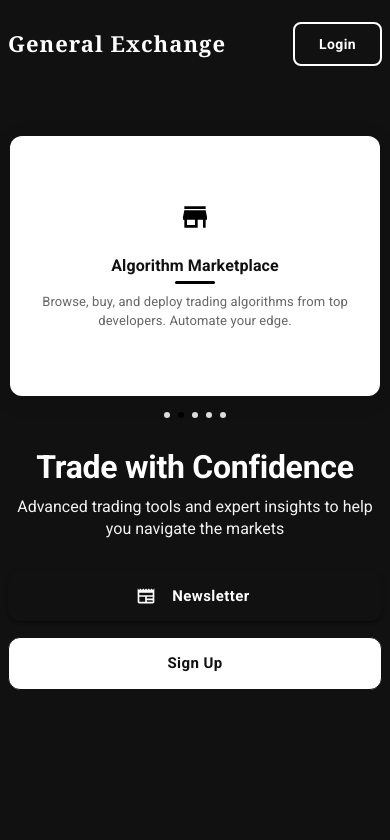
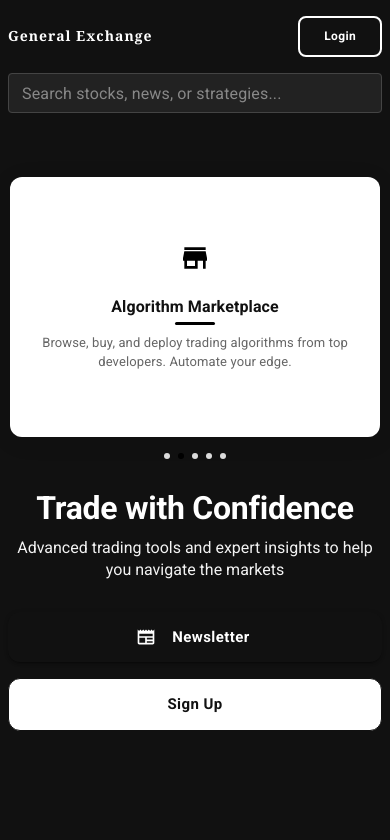
Before and after one commit to oldwestsolutions/jpmorgan, a React (Create React App) app: page / in a window 390 px wide. Shown: the top 840 px of the page. Built offline with nearby package versions, Linux system fonts and the light colour scheme.

Commit message:
Update HomePage layout: Improved mobile responsiveness with login button above search bar

```diff
--- a/src/pages/HomePage.tsx
+++ b/src/pages/HomePage.tsx
@@ -146,31 +146,68 @@ const HomePage: React.FC = () => {
     <Box sx={{ flexGrow: 1 }}>
       {/* Header with Login button, no hamburger */}
       <AppBar position="static" color="transparent" elevation={0} sx={{ bgcolor: 'transparent', boxShadow: 'none', py: 2 }}>
-        <Toolbar sx={{ display: 'flex', justifyContent: 'space-between', alignItems: 'center', px: { xs: 1, md: 3 } }}>
+        <Toolbar sx={{
+          display: 'flex',
+          flexDirection: { xs: 'column', md: 'row' },
+          justifyContent: 'space-between',
+          alignItems: 'center',
+          px: { xs: 1, md: 3 },
+          gap: 1
+        }}>
+          <Box sx={{
+            display: 'flex',
+            width: '100%',
+            justifyContent: 'space-between',
+            alignItems: 'center',
+            mb: { xs: 1, md: 0 }
+          }}>
             <Typography
               variant="h6"
               sx={{
                 fontWeight: 800,
                 color: 'white',
                 letterSpacing: 1,
-              fontSize: { xs: 22, md: 28 },
+                fontSize: { xs: 14, sm: 18, md: 24 },
                 fontFamily: 'Georgia, serif',
+                flexShrink: 0
               }}
             >
               General Exchange
             </Typography>
 
+            <Button
+              variant="outlined"
+              color="primary"
+              sx={{
+                borderColor: '#fff',
+                color: '#fff',
+                fontWeight: 700,
+                borderRadius: 2,
+                px: 3,
+                py: 1,
+                fontSize: { xs: 12, md: 16 },
+                borderWidth: 2,
+                borderStyle: 'solid',
+                flexShrink: 0
+              }}
+              href="/login"
+            >
+              Login
+            </Button>
+          </Box>
+
           {/* Search Bar */}
           <Box sx={{
             flexGrow: 1,
             maxWidth: 600,
-            mx: 4,
-            display: { xs: 'none', md: 'block' }
+            width: '100%',
+            display: 'block'
           }}>
             <TextField
               fullWidth
               variant="outlined"
               placeholder="Search stocks, news, or strategies..."
+              size="small"
               sx={{
                 '& .MuiOutlinedInput-root': {
                   bgcolor: '#222',
@@ -195,25 +232,6 @@ const HomePage: React.FC = () => {
               }}
             />
           </Box>
-
-          <Button
-            variant="outlined"
-            color="primary"
-            sx={{
-              borderColor: '#fff',
-              color: '#fff',
-              fontWeight: 700,
-              borderRadius: 2,
-              px: 3,
-              py: 1,
-              fontSize: { xs: 14, md: 16 },
-              borderWidth: 2,
-              borderStyle: 'solid',
-            }}
-            href="/login"
-          >
-            Login
-          </Button>
         </Toolbar>
       </AppBar>
 
```
Lines whose indentation alone changed are shown as unchanged.
